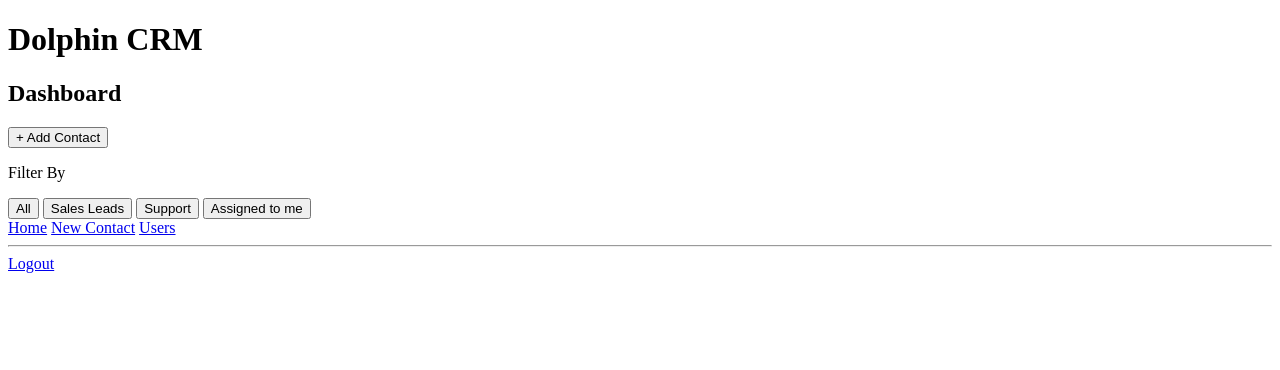
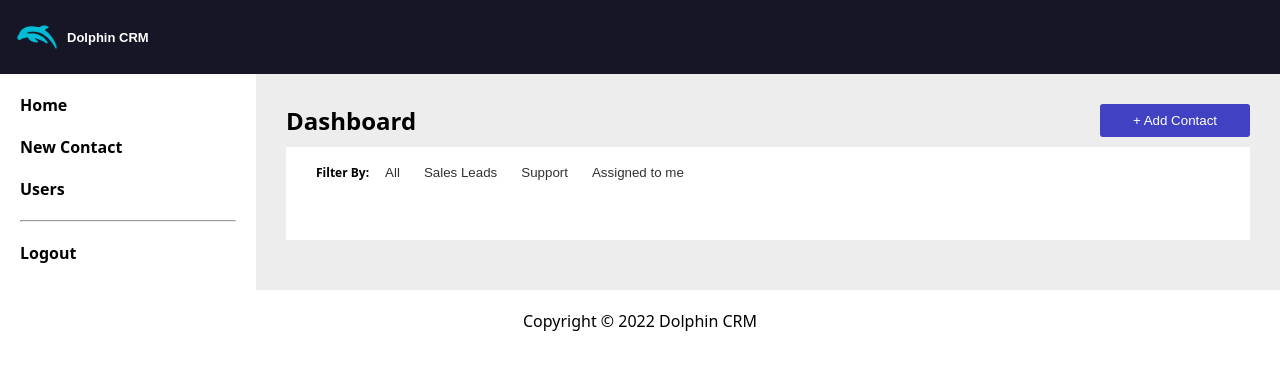
Before and after one commit to RoschelleMR/info2180-project2, a PHP site: page /home.php in a window 1280 px wide. Shown: the top 370 px of the page. Run offline with PHP 8.4, Linux system fonts and the light colour scheme.

Commit message:
Edited dashboard.css, home.php and dashboard.php

```diff
--- a/dashboard.css
+++ b/dashboard.css
@@ -0,0 +1,176 @@
+* {
+  margin: 0;
+  padding: 0;
+  box-sizing: border-box;
+}
+
+body {
+  font-family: system-ui, -apple-system, BlinkMacSystemFont, "Segoe UI", Roboto,
+    Oxygen, Ubuntu, Cantarell, "Open Sans", "Helvetica Neue", sans-serif;
+}
+
+header {
+  background-color: rgb(22, 22, 38);
+  display: flex;
+  justify-content: left;
+  align-items: center;
+  flex-direction: row;
+  column-gap: 5px;
+
+  padding: 12px;
+  font-family: Arial, Helvetica, sans-serif;
+}
+
+header img {
+  width: 50px;
+}
+
+header h1 {
+  color: white;
+  font-size: small;
+}
+
+main {
+  display: grid;
+  grid-template-columns: 1fr 4fr;
+}
+
+.main_container {
+  background-color: rgb(237, 237, 237);
+  padding: 20px 30px;
+  padding-bottom: 50px;
+}
+
+.second_container {
+  background-color: rgb(255, 255, 255);
+  padding: 10px 30px;
+  padding-bottom: 40px;
+}
+
+.main_head {
+  display: flex;
+  flex-direction: row;
+  justify-content: space-between;
+  padding: 10px 0;
+}
+
+.main_head h2 {
+  font-weight: 800;
+}
+
+.main_head button {
+  background-color: rgb(65, 65, 195);
+  color: white;
+  width: 150px;
+
+  padding: 8px;
+  border-radius: 3px;
+  border: none;
+}
+
+.table_container {
+  background-color: white;
+}
+.table_header {
+  font-weight: 800px;
+  display: flex;
+  flex-direction: row;
+  column-gap: 8px;
+  padding-bottom: 12px;
+}
+
+.table_header p {
+  font-weight: 800;
+  font-size: 12px;
+  margin-top: 7px;
+}
+
+.table_header button {
+  color: rgb(49, 49, 49);
+  background: none;
+  padding: 8px;
+  border-radius: 3px;
+  border: none;
+}
+
+.table_header button:hover {
+  cursor: pointer;
+  color: rgb(65, 65, 195);
+}
+
+.table_header button:focus {
+  color: rgb(65, 65, 195);
+  border: 2px solid black;
+  outline: 0;
+  border-width: 0 0 3px;
+  border-color: rgb(65, 65, 195);
+}
+
+table {
+  border-collapse: collapse;
+  background-color: white;
+  display: table;
+  width: 100%;
+  box-sizing: border-box;
+  border: 0.2px solid rgb(212, 212, 212);
+}
+
+table th {
+  text-align: left;
+  background-color: rgb(236, 236, 236);
+}
+
+table td,
+table th {
+  padding: 10px 10px;
+}
+
+table td {
+  color: rgb(160, 160, 160);
+  font-weight: 600;
+}
+
+table td a {
+  color: rgb(65, 65, 195);
+  text-decoration: none;
+}
+
+table tr td:first-child {
+  color: black;
+}
+
+.sales_type {
+  color: green;
+}
+
+.support_type {
+  color: blue;
+}
+
+.sidebar {
+  display: flex;
+  flex-direction: column;
+  row-gap: 20px;
+  padding: 20px;
+}
+
+.sidebar a {
+  text-decoration: none;
+  color: black;
+  font-weight: 600;
+}
+
+.sidebar a:hover {
+  color: rgb(65, 65, 195);
+  transition-property: color;
+  transition: 0.8s;
+}
+
+hr {
+  color: rgb(205, 205, 205);
+}
+
+footer {
+  text-align: center;
+  padding: 20px;
+}
--- a/home.php
+++ b/home.php
@@ -7,21 +7,30 @@
     <title>Dolphin CRM</title>
 
     <script src="dashboard.js" type="text/javascript"></script>
+    <link rel="stylesheet" href="dashboard.css">
   </head>
   <body>
     <header>
-      <!-- <img src="images/" alt="Dolphin" /> -->
+      <img src="dolphin_logo.png" alt="Dolphin" />
       <h1>Dolphin CRM</h1>
     </header>
     <main>
+      <div class="sidebar">
+          <a href="#">Home</a>
+          <a href="#">New Contact</a>
+          <a href="#">Users</a>
+          <hr>
+          <a href="#">Logout</a>
+        </div>
       <div class="main_container">
-        <div id="table_container">
         <div class="main_head">
             <h2>Dashboard</h2>
             <button>+ Add Contact</button>
         </div>
-            <div>
-                <p>Filter By</p>
+        <div class= "second_container">
+          <div class="table_container">
+              <div class= "table_header">
+                  <p>Filter By:</p>
                   <button class="all">All</button>
                   <button class="sales_leads">Sales Leads</button>
                   <button class="support">Support</button>
@@ -31,15 +40,10 @@
                   <!-- where table appears -->
               </div>
           </div>
-      </div>
-      <div class="sidebar">
-        <a href="#">Home</a>
-        <a href="#">New Contact</a>
-        <a href="#">Users</a>
-        <hr>
-        <a href="#">Logout</a>
-      </div>
+
     </div>
     </main>
+
+    <footer><p>Copyright © 2022 Dolphin CRM</p></footer>
   </body>
 </html>
--- a/sqlaccess.php
+++ b/sqlaccess.php
@@ -1,7 +1,7 @@
 <?php
 $host = 'localhost';
-$username = 'project2';
-$password = 'password123';
+$username = 'root';
+$password = '';
 $dbname = 'dolphin_crm';
 
 $link = mysqli_connect($host, $username, $password, $dbname);
```
Also changed, not shown: dashboard.php (+22 -4 lines), filter.png (added). Lines whose indentation alone changed are shown as unchanged.
